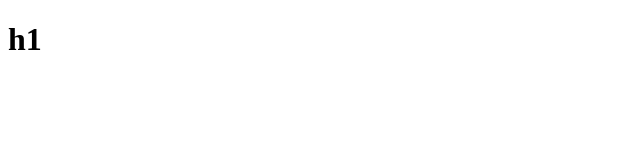
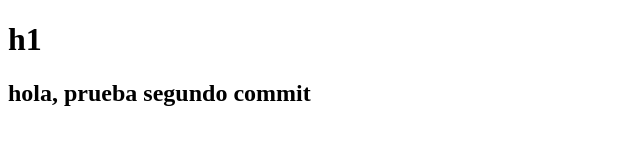
Before and after one commit to WeirdExcepcion/new-repo, a plain HTML site: page index.html in a window 1280 px wide. Shown: the whole page, without its empty margins (0-640 px from the left). Drawn offline with Linux system fonts and the light colour scheme.

Commit message:
agregar nuevo encabezado de segundo nivel

```diff
--- a/index.html
+++ b/index.html
@@ -7,5 +7,6 @@
   </head>
   <body>
     <h1>h1</h1>
+    <h2>hola, prueba segundo commit</h2>
   </body>
 </html>
```
